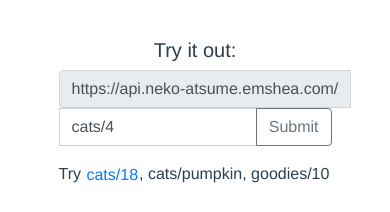
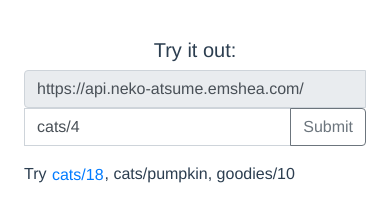
Before and after one commit to em-shea/neko-api-frontend, a Vue app: page / in a window 390 px wide. Shown: the part 198-410 px from the top of the page. Built offline with nearby package versions, Linux system fonts and the light colour scheme; no server answers; what vue-json-tree-view would draw is missing.

Commit message:
responsive input group

```diff
--- a/src/components/docs.vue
+++ b/src/components/docs.vue
@@ -88,7 +88,7 @@ export default {
       catExample: { CatId: '1', CatName: 'Snowball', CatImage: 'https://neko-atsume.s3.amazonaws.com/img/Snowball.jpg', MementoImage: 'https://neko-atsume.s3.amazonaws.com/img/Flowered+Collar.jpg', CatDescription: 'Solid White', CatPersonality: 'Mellow', CatPowerLevel: '80', Memento: 'Flowered Collar', CatType: 'Common' },
       goodieExample: 'example goodie response',
       catData: [
-        { Name: 'CatId', Description: 'Id number of cat', Example: '1', Id: '1' },
+        { Name: 'CatId', Description: 'Id number of cat (1-66)', Example: '1', Id: '1' },
         { Name: 'CatName', Description: 'Name of the cat', Example: 'Snowball', Id: '2' },
         { Name: 'CatDescription', Description: 'Description of cat appearance', Example: 'Solid White', Id: '3' },
         { Name: 'CatPersonality', Description: 'Description of cat personality characteristics', Example: 'Mellow', Id: '4' },
@@ -110,9 +110,9 @@ export default {
 .docs-subheader {
   text-align: left;
 }
-.table-col {
+/* .col {
   padding: 0;
-}
+} */
 .row .table {
   width: unset;
 }
--- a/src/views/Home.vue
+++ b/src/views/Home.vue
@@ -1,7 +1,7 @@
 <template>
   <div class="home">
     <!-- <img alt="Vue logo" src="../assets/logo.png"> -->
-    <div class="container main-container">
+    <div class="container main-container px-0">
       <div class="row pt-5 pb-1">
         <div class="col">
           <h3>Neko Atsume API</h3>
@@ -30,7 +30,7 @@
           <h5>Try it out:</h5>
         </div>
         <div class="col-12">
-          <div class="row">
+          <div class="row input-group-desktop">
             <div class="input-group mb-3">
               <div class="input-group-prepend">
                 <span class="input-group-text" id="basic-addon3">https://api.neko-atsume.emshea.com/</span>
@@ -41,6 +41,18 @@
               </div>
             </div>
           </div>
+          <div class="row input-group-mobile">
+            <div class="input-group mb-3">
+              <div class="input-group-prepend px-0 col-12">
+                <span class="input-group-text" id="basic-addon3">https://api.neko-atsume.emshea.com/</span>
+              </div>
+              <input type="text" class="form-control" id="basic-url" aria-describedby="basic-addon3" v-model="testInput">
+              <div class="input-group-append">
+                <button class="btn btn-outline-secondary" type="button" id="button-addon2" v-on:click="getTestResponse()">Submit</button>
+              </div>
+            </div>
+          </div>
+
           <div class="row">
             <p>Try <button class="btn btn-link test-options" v-on:click="testInput = 'cats/18', getTestResponse()">cats/18</button>, cats/pumpkin, goodies/10</p>
           </div>
@@ -122,16 +134,30 @@ export default {
 .test-options {
   padding: 0;
 }
+.input-group-mobile .input-group-text {
+  width: 100%
+}
+.input-group-mobile {
+    visibility: hidden;
+    display: none;
+}
 .main-container {
-  max-width: 65%;
+  max-width: 50%;
 }
 @media(max-width:767px){
   .main-container {
-    max-width: 70%;
+    max-width: 80%;
   }
 }
-@media(min-width:768px){
-
+@media(max-width:850px){
+  .input-group-desktop {
+    visibility: hidden;
+    display: none;
+  }
+  .input-group-mobile {
+    visibility: visible;
+    display: flex;
+  }
 }
 @media(min-width:992px){
 
```
